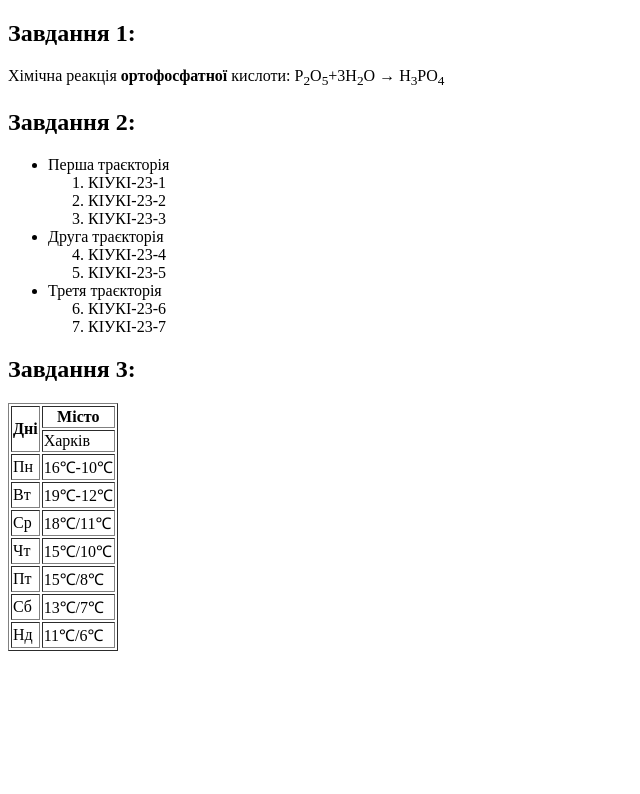
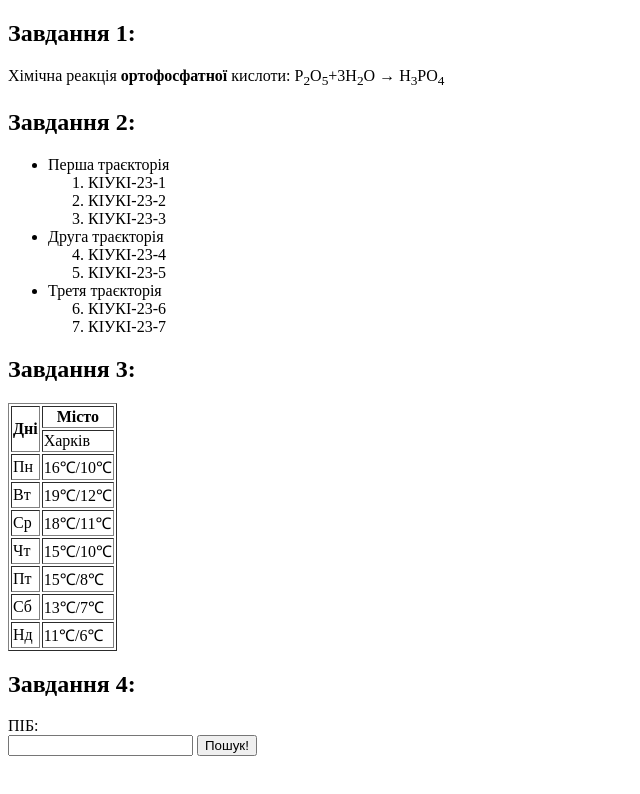
Before and after one commit to yaroslavlukianovnure/WR_LB1, a plain HTML site: page index.html in a window 1280 px wide. Shown: the whole page, without its empty margins (0-640 px from the left). Drawn offline with Linux system fonts and the light colour scheme.

Commit message:
Fix 3rd answer and add 4th

```diff
--- a/index.html
+++ b/index.html
@@ -46,10 +46,10 @@
             <td> Харків </td>
         </tr>
         <tr>
-            <td>Пн</td><td>16&#x2103;-10&#x2103;</td>
+            <td>Пн</td><td>16&#x2103;/10&#x2103;</td>
         </tr>
         <tr>
-            <td>Вт</td><td>19&#x2103;-12&#x2103;</td>
+            <td>Вт</td><td>19&#x2103;/12&#x2103;</td>
         </tr>
         <tr>
             <td>Ср</td><td>18&#x2103;/11&#x2103;</td>
@@ -68,5 +68,15 @@
         </tr>
     </table>
 
+    <h2> Завдання 4: </h2>
+
+    <form action="#" method="get">
+        <label for="pib"> ПІБ: </label>
+        <br>
+        <input type="text" id="pib" name="pib">
+        <button> Пошук! </button>
+        </select>
+    </form>
+
 </body>
 </html>
```
